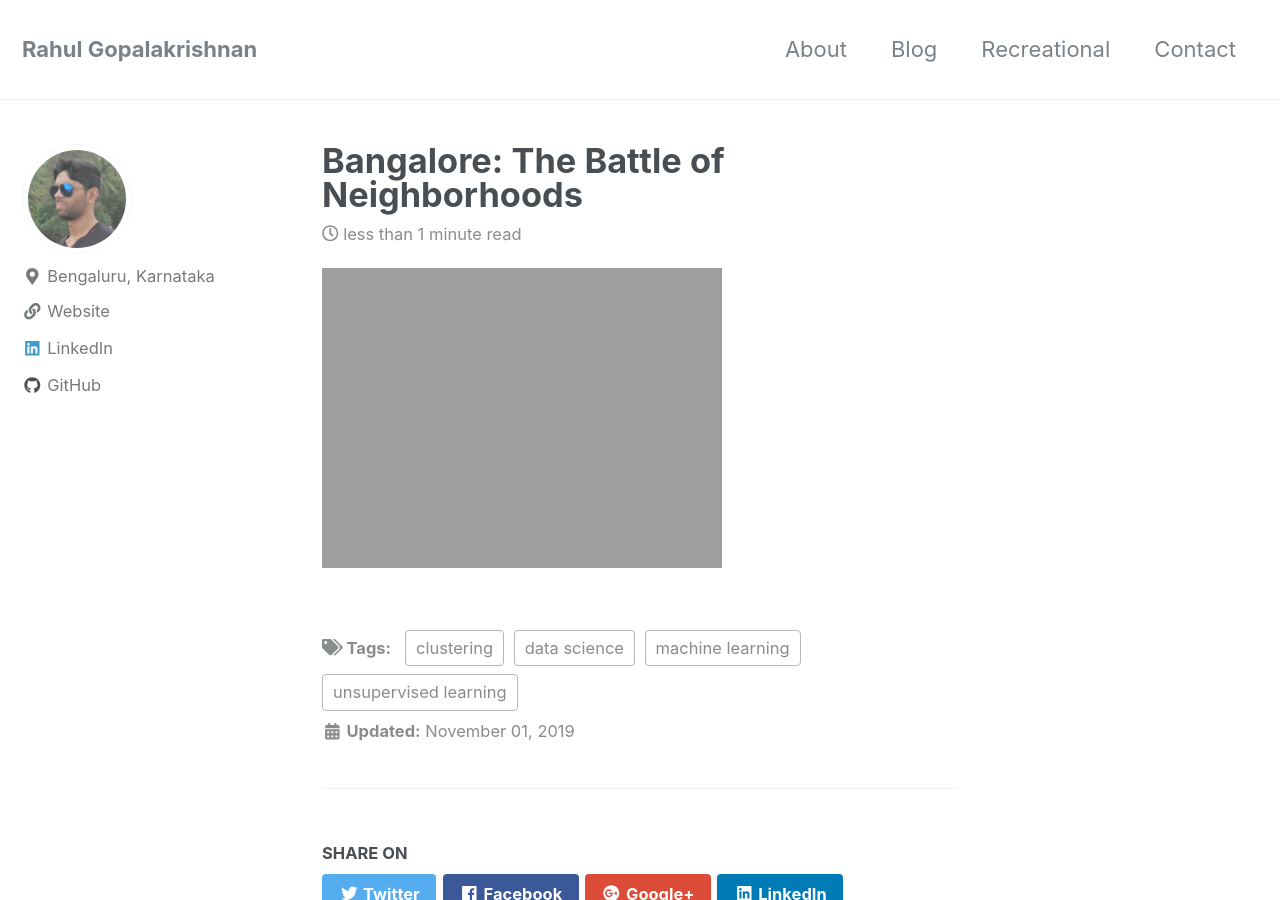
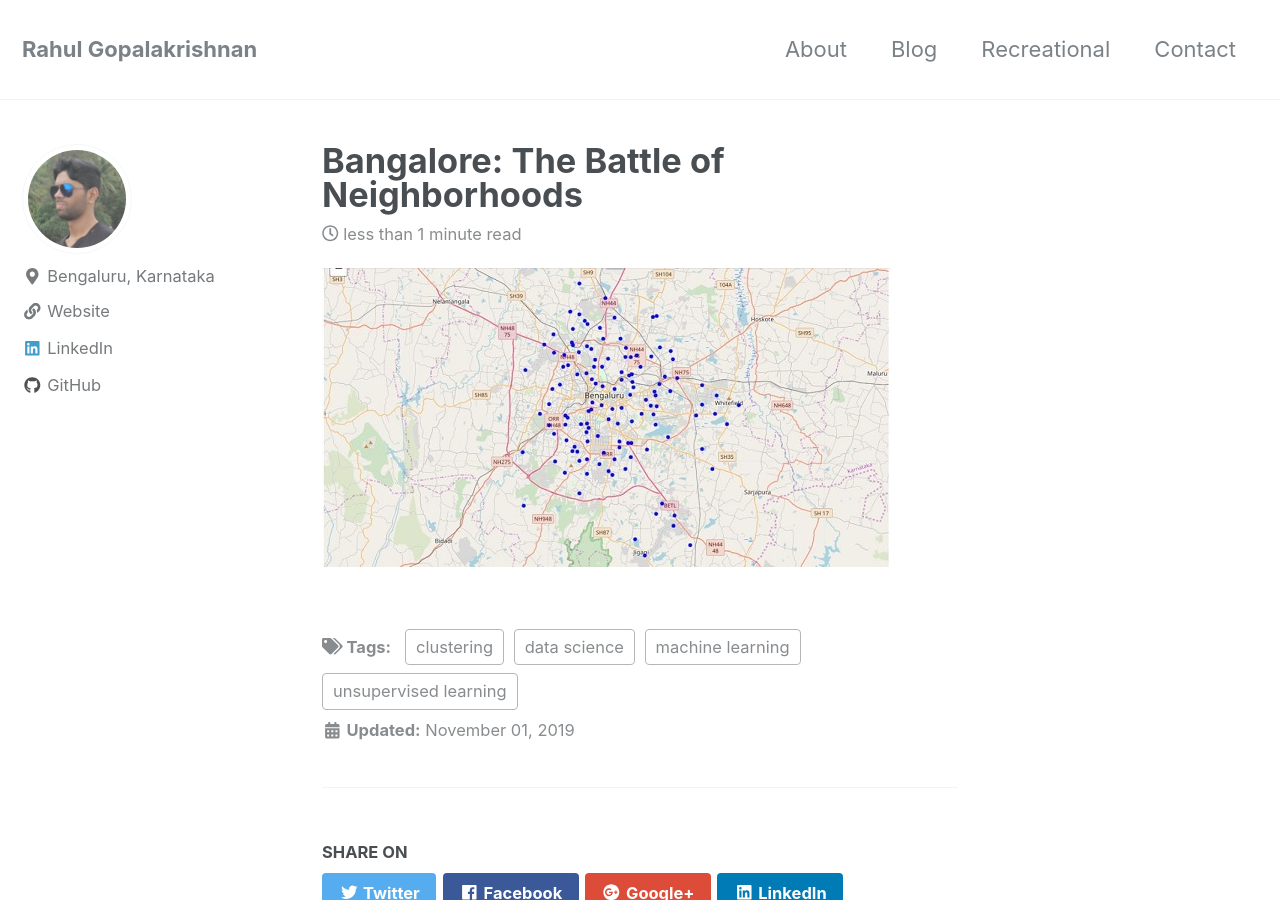
Before and after one commit to gopalrahulrg/gopalrahulrg.github.io, a Jekyll site: the page built from _posts/2019-11-01-cnbr.md, in a window 1280 px wide and 900 px high. Built offline with Jekyll 4.4.1, drawn with Linux system fonts in a browser that asks for light colours; nearby versions of some CDN libraries.

Commit message:
Update 2019-11-01-cnbr.md

```diff
--- a/_posts/2019-11-01-cnbr.md
+++ b/_posts/2019-11-01-cnbr.md
@@ -6,4 +6,4 @@ header:
 excerpt: "Clustering, Machine Learning, Data Science"
 ---
 
-<img src="{{ site.url }}{{ site.baseurl }}/_resources/cnbr/Bangalore_Neighborhoods_Mapping_2.JPG">
+<img src="{{ site.url }}{{ site.baseurl }}/assets/f1.jpg">
```
